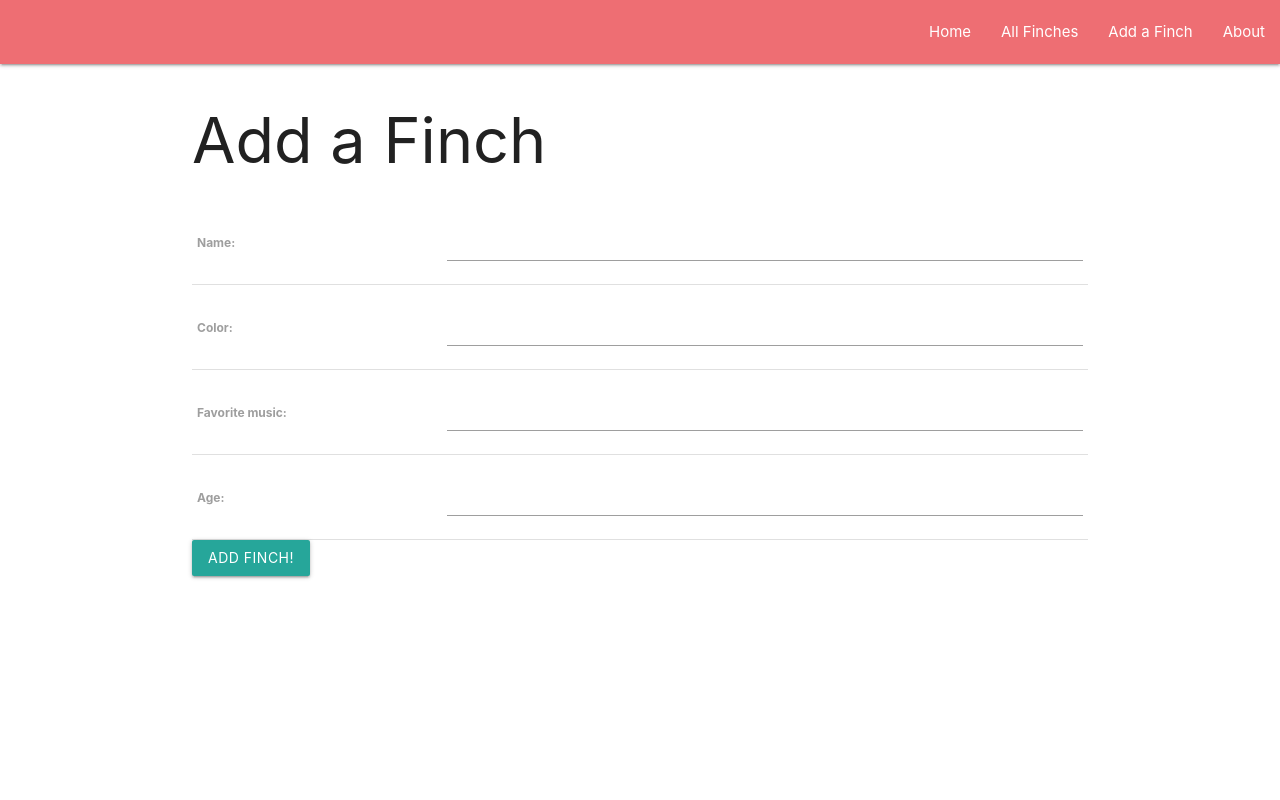
After one commit to donaldadams-sellin/finchcollector, a Django app: page /finches/create/ in a window 1280 px wide. The commit adds this page. Run offline with Django 3.2, Linux system fonts and the light colour scheme.

Commit message:
Add ability to create/update/delete finches

```diff
--- a/main_app/models.py
+++ b/main_app/models.py
@@ -1,4 +1,5 @@
 from django.db import models
+from django.urls import reverse
 
 # Create your models here.
 class Finch(models.Model):
@@ -9,3 +10,6 @@ class Finch(models.Model):
 
     def __str__(self):
         return f'{self.id} - {self.name}'
+
+    def get_absolute_url(self):
+        return reverse('finches_detail', kwargs={'finch_id': self.id})
--- /dev/null
+++ b/main_app/static/css/style.css
@@ -0,0 +1,10 @@
+body {
+    display: flex;
+    min-height: 100vh;
+    flex-direction: column;
+
+    }
+
+main {
+    flex: 1 0 auto;
+  }
--- a/main_app/templates/base.html
+++ b/main_app/templates/base.html
@@ -1,3 +1,4 @@
+{% load static %}
 <!DOCTYPE html>
 <html lang="en">
 
@@ -5,17 +6,27 @@
     <meta charset="UTF-8">
     <meta http-equiv="X-UA-Compatible" content="IE=edge">
     <meta name="viewport" content="width=device-width, initial-scale=1.0">
+    <!-- bootstrap -->
+    <!-- <link href="https://cdn.jsdelivr.net/npm/bootstrap@5.1.3/dist/css/bootstrap.min.css" rel="stylesheet" integrity="sha384-1BmE4kWBq78iYhFldvKuhfTAU6auU8tT94WrHftjDbrCEXSU1oBoqyl2QvZ6jIW3" crossorigin="anonymous"> -->
+    <!-- materialize -->
+    <link rel="stylesheet" href="https://cdnjs.cloudflare.com/ajax/libs/materialize/1.0.0/css/materialize.min.css">
+    <link rel="stylesheet" type="text/css" href="{% static 'css/style.css' %}">
     <title>Finch Collector</title>
 </head>
 
 <body>
-    <nav>
-        <a href="{% url 'home' %}">Home</a>
-        <a href="{% url 'finches_index' %}">All Finches</a>
-        <a href="{% url 'about' %}">About</a>
+    <nav class="navbar">
+        <ul class="right">
+            <li><a href="{% url 'home' %}">Home</a></li>
+            <li><a href="{% url 'finches_index' %}">All Finches</a></li>
+            <li><a href="{% url 'finches_create' %}">Add a Finch</a></li>
+            <li><a href="{% url 'about' %}">About</a></li>
+        </ul>
     </nav>
-    {% block content %}
-    {% endblock %}
+    <main class="container">
+        {% block content %}
+        {% endblock %}
+    </main>
 </body>
 
 </html>
--- a/main_app/templates/finches/index.html
+++ b/main_app/templates/finches/index.html
@@ -2,10 +2,14 @@
 {% block content %}
 <h1>All Finches</h1>
 {% for finch in finches %}
-    <a href="{% url 'finches_detail' finch.id %}"><h4>{{ finch.name }}</h4> </a>
+<div class="card">
+    <div class="card-content">
+    <a href="{% url 'finches_detail' finch.id %}"><h4 class="card-title">{{ finch.name }}</h4> </a>
     <p>Color: {{ finch.color }}</p>
     <p>{{ finch.name }}'s favorite music: {{ finch.favorite_music }}</p>
     <p>Age: {{ finch.age }}</p>
+</div>
+</div>
 {% endfor %}
 
 {% endblock %}
--- /dev/null
+++ b/main_app/templates/main_app/finch_form.html
@@ -0,0 +1,18 @@
+{% extends 'base.html' %}
+
+{% block content %}
+
+{% if object %}
+<h1>Edit Your Finch</h1>
+{% else %}
+<h1>Add a Finch</h1>
+{% endif %}
+<form action="" method="POST">
+    {% csrf_token %}
+    <table>
+        {{ form.as_table}}
+    </table>
+    <input type="submit" value="Add Finch!" class="btn">
+</form>
+
+{% endblock %}
--- a/main_app/urls.py
+++ b/main_app/urls.py
@@ -5,5 +5,8 @@ urlpatterns = [
     path('', views.home, name='home'),
     path('about/', views.about, name='about'),
     path('finches/', views.finches_index, name='finches_index'),
-    path('finches/<int:finch_id>', views.finches_detail, name='finches_detail')
+    path('finches/<int:finch_id>', views.finches_detail, name='finches_detail'),
+    path('finches/create/', views.FinchCreate.as_view(), name='finches_create'),
+    path('finches/<int:pk>/update/', views.FinchUpdate.as_view(), name='finches_update'),
+    path('finches/<int:pk>/delete/', views.FinchDelete.as_view(), name='finches_delete')
 ]
--- a/main_app/views.py
+++ b/main_app/views.py
@@ -1,4 +1,5 @@
-from django.shortcuts import render
+from django.shortcuts import render, redirect
+from django.views.generic.edit import CreateView, UpdateView, DeleteView
 from .models import Finch
 
 # Create your views here.
@@ -15,3 +16,15 @@ def finches_index(request):
 def finches_detail(request, finch_id):
     finch = Finch.objects.get(id=finch_id)
     return render(request, 'finches/detail.html', {'finch' : finch})
+
+class FinchCreate(CreateView):
+    model = Finch
+    fields = '__all__'
+
+class FinchUpdate(UpdateView):
+    model = Finch
+    fields = '__all__'
+
+class FinchDelete(DeleteView):
+    model = Finch
+    success_url = '/finches/'
```
Also changed, not shown: main_app/templates/finches/detail.html (+15 -4 lines).
